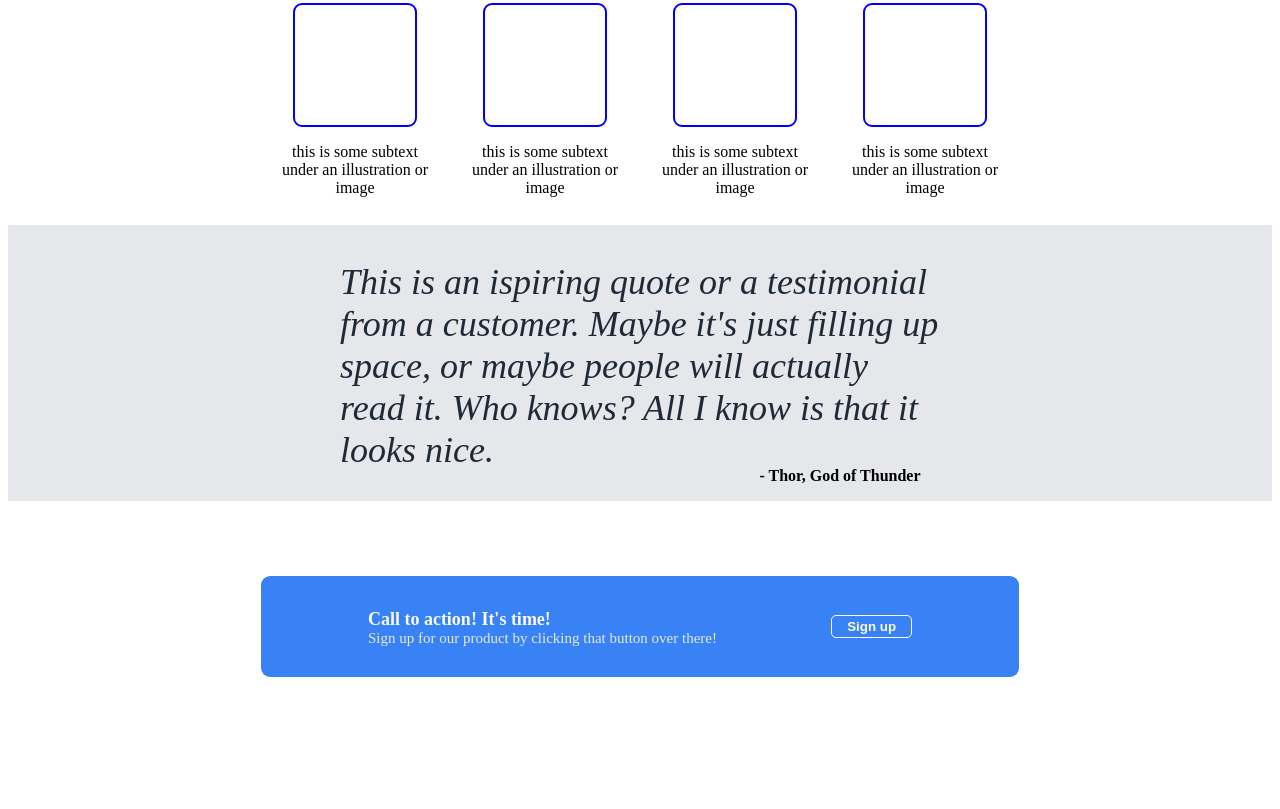
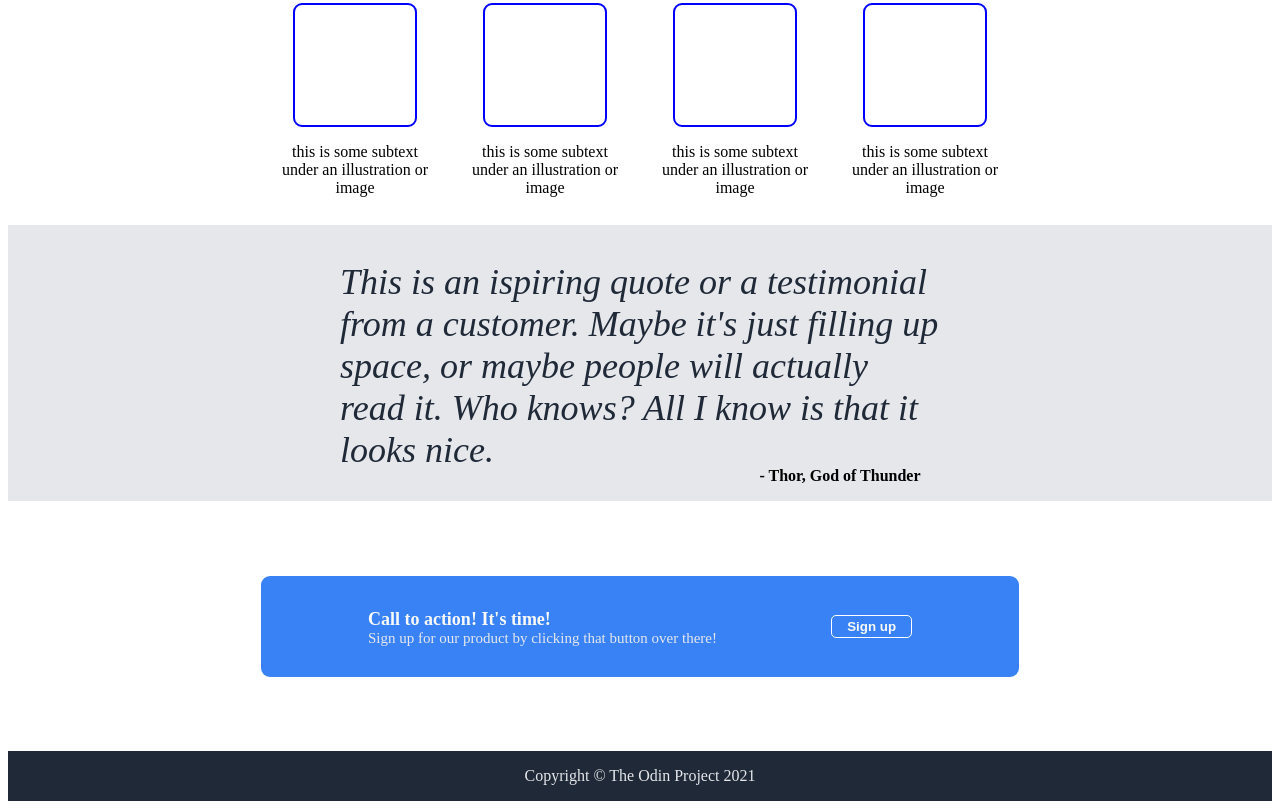
Before and after one commit to Billarchos/landing-page, a plain HTML site: page index.html in a window 1280 px wide. Shown: the part 439-1248 px from the top of the page. Before the commit the page ends 1198 px from the top, so only its background shows below. Drawn offline with Linux system fonts and the light colour scheme.

Commit message:
Add footer - end project

```diff
--- a/index.html
+++ b/index.html
@@ -61,6 +61,9 @@
                 <button>Sign up</button>
             </div>
         </section>
+        <footer>
+            <p>Copyright &#169 The Odin Project 2021</p>
+        </footer>
     </body>
 
 </html>
--- a/styles.css
+++ b/styles.css
@@ -187,3 +187,14 @@ article p {
 }
 
 /* end of third section */
+
+footer {
+    height: 50px;
+    display: flex;
+    justify-content: center;
+    align-items: center;
+}
+
+footer p {
+    color: #e5e7eb;
+}
```
